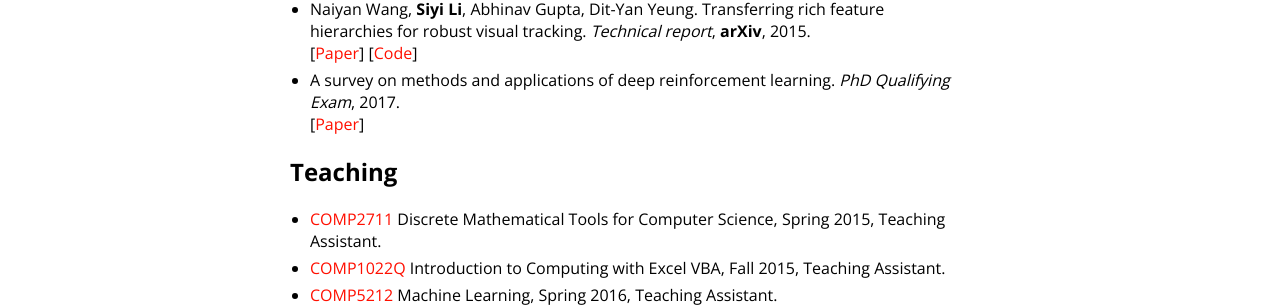
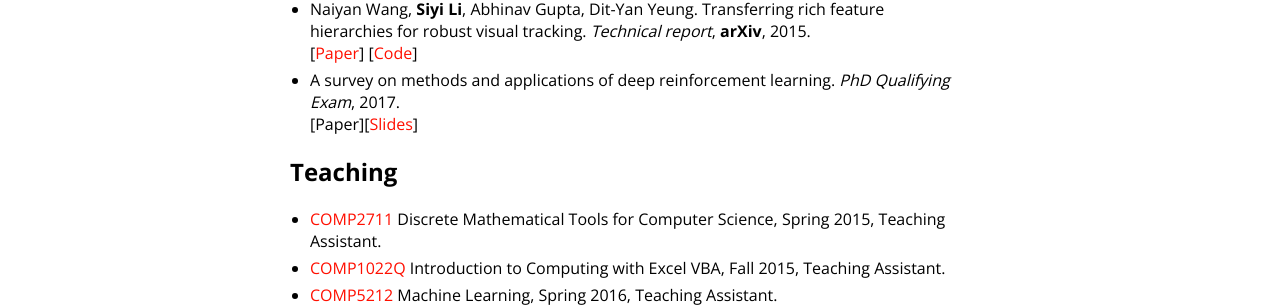
Before and after one commit to flyers/flyers.github.io, a Jekyll site: the page built from index.md, in a window 1280 px wide. Shown: the part 749-1056 px from the top of the page. Built offline with Jekyll 4.4.1, drawn with Linux system fonts in a browser that asks for light colours; our own code applies the rules of GitHub Pages for plain Markdown files; part of the change alters nothing that is shown.

Commit message:
update PQE slides

```diff
--- a/index.md
+++ b/index.md
@@ -24,7 +24,7 @@ My research interest focuses on applying computational and statistical approache
 *	Naiyan Wang, **Siyi Li**, Abhinav Gupta, Dit-Yan Yeung. Transferring rich feature hierarchies for robust visual tracking. *Technical report*, **arXiv**, 2015.
 	[[Paper](https://arxiv.org/pdf/1501.04587.pdf)] [[Code](https://www.dropbox.com/s/e34mta1wxv50n95/SODLT_release.zip?dl=0)]
 *	A survey on methods and applications of deep reinforcement learning. *PhD Qualifying Exam*, 2017.
-	[[Paper](http://lisiyi.me/paper/PQE_DRL_Survey.pdf)]
+	[Paper][[Slides](http://lisiyi.me/paper/PQE_DRL_slides.pdf)]
 
 ## Teaching
 
```
Also changed, not shown: 2 other files.
